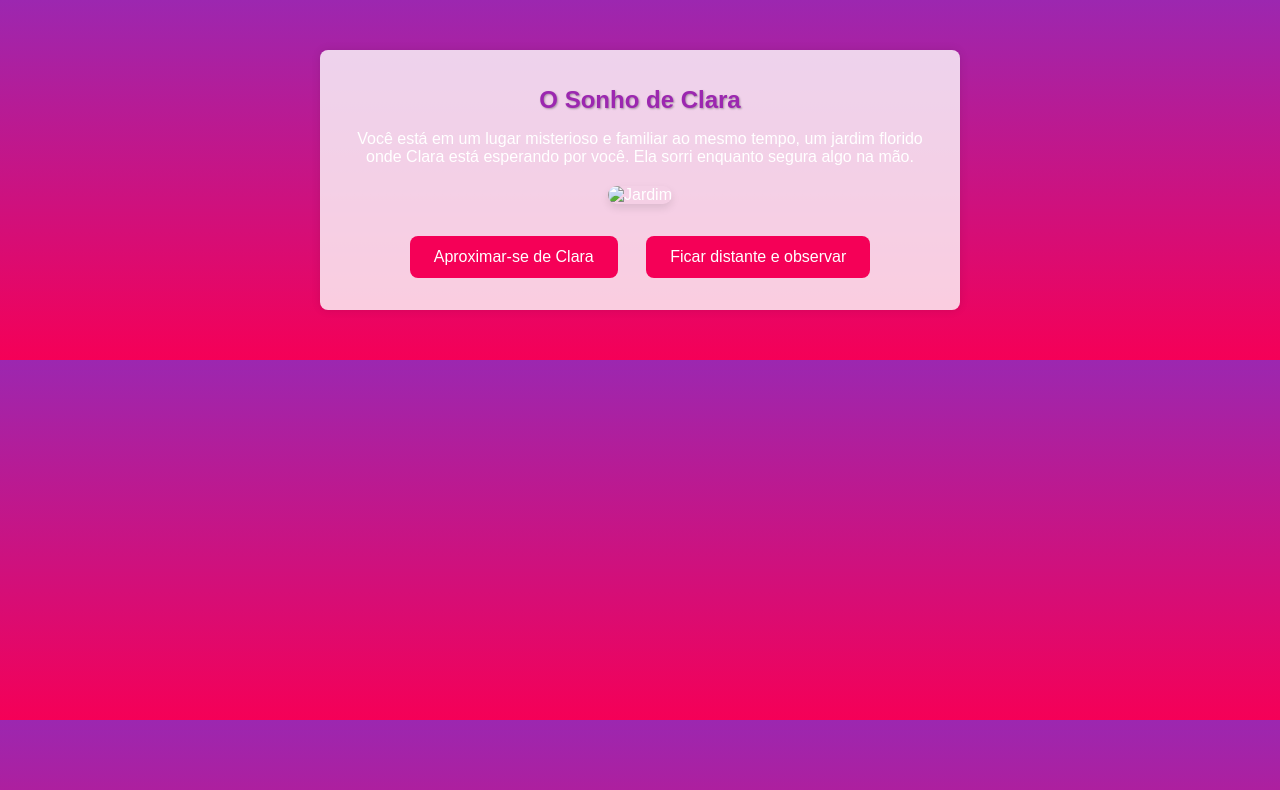
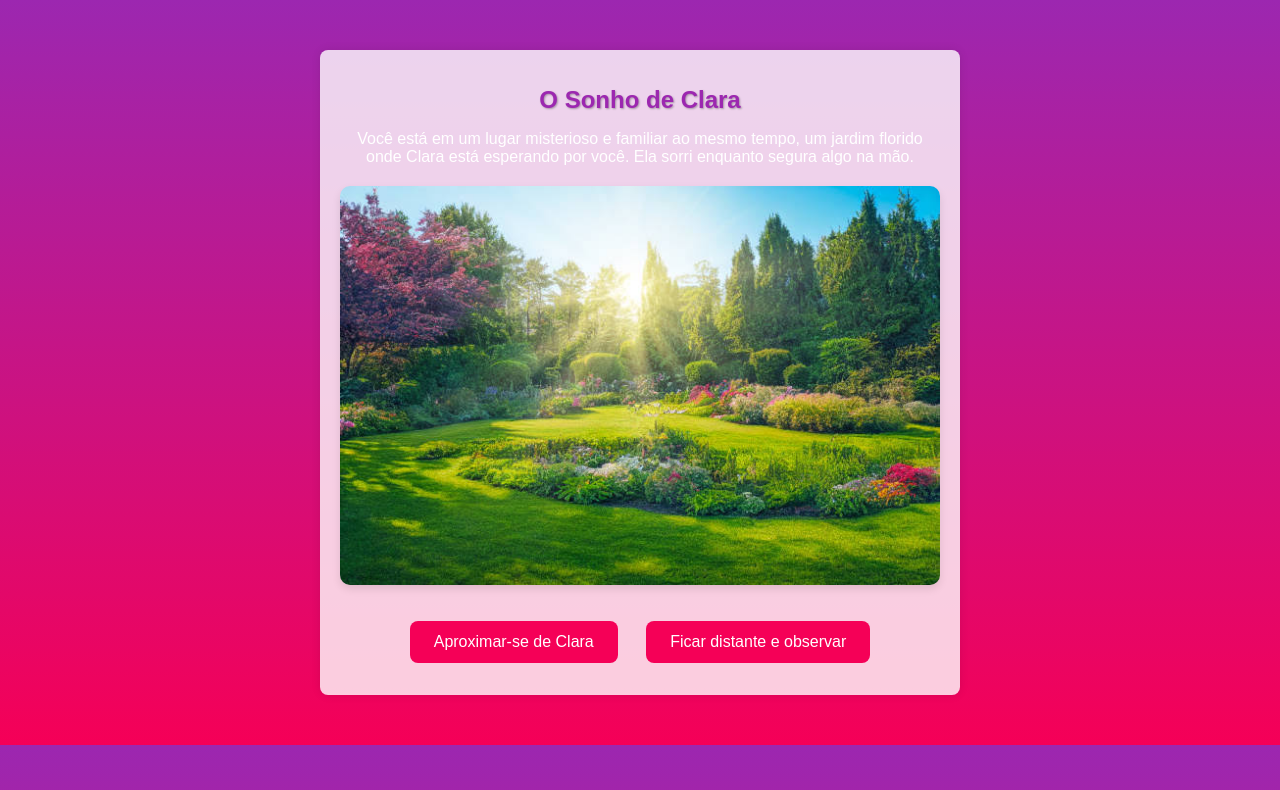
Before and after one commit to thata2007/aventura-, a plain HTML site: page index.html in a window 1280 px wide. Drawn offline with Linux system fonts and the light colour scheme.

Commit message:
Update index.html

```diff
--- a/index.html
+++ b/index.html
@@ -24,7 +24,7 @@
 
         <div id="imagem-cenario">
 
-            <img src="jardim-florido.jpg" alt="Jardim" id="imagem-historia">
+            <img src="images (7).jpeg" alt="Jardim" id="imagem-historia">
 
         </div>
 
```
